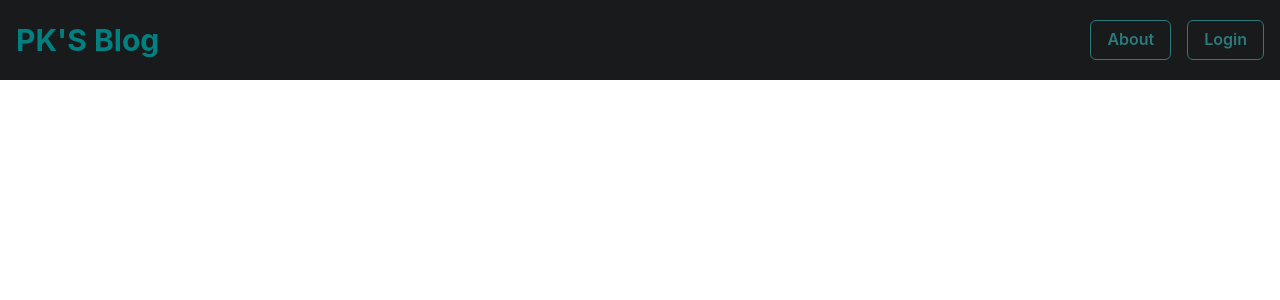
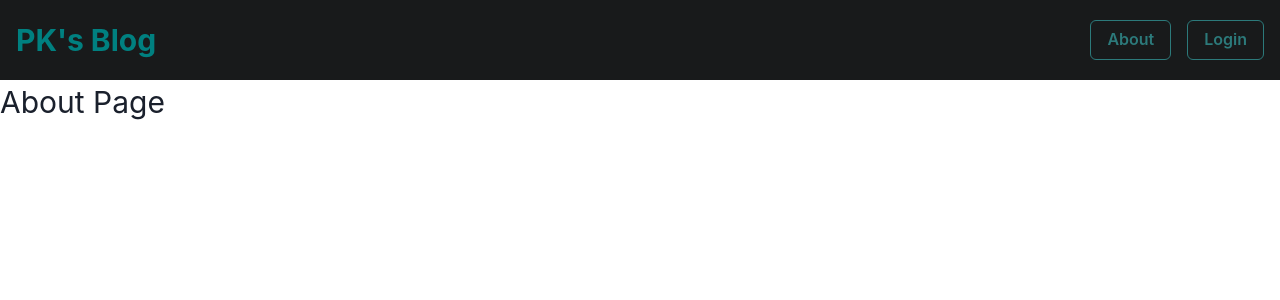
Before and after one commit to karthicbz/blog-frontend, a React (Create React App) app: page /about in a window 1280 px wide. Shown: the top 300 px of the page. Built offline with nearby package versions, Linux system fonts and the light colour scheme.

Commit message:
make route for all components

```diff
--- /dev/null
+++ b/src/components/AboutPage.jsx
@@ -0,0 +1,9 @@
+import { Text } from "@chakra-ui/react";
+
+const AboutPage = ()=>{
+    return(
+        <Text fontSize="3xl">About Page</Text>
+    );
+}
+
+export {AboutPage};
--- /dev/null
+++ b/src/components/LoginPage.jsx
@@ -0,0 +1,9 @@
+import { Text } from "@chakra-ui/react";
+
+const LoginPage = ()=>{
+    return(
+        <Text fontSize="3xl">Login Page</Text>
+    );
+}
+
+export {LoginPage};
--- a/src/components/Navbar.jsx
+++ b/src/components/Navbar.jsx
@@ -1,6 +1,8 @@
 import styled from "@emotion/styled";
 import { Heading } from "@chakra-ui/react";
 import { Button } from "@chakra-ui/react";
+import { Link } from "react-router-dom";
+
 
 const Nav = styled.nav`
     height: 80px;
@@ -24,11 +26,11 @@ const NavBar = ()=>{
     return(
         <Nav>
             <Heading as="h3" size="lg" color="teal">
-                <a href="#">PK'S Blog</a>
+                <Link to={"/"}>PK's Blog</Link>
             </Heading>
             <FlexUL>
-                <Button colorScheme="teal" variant="outline">About</Button>
-                <Button colorScheme="teal" variant="outline">Login</Button>
+                <Button colorScheme="teal" variant="outline"><Link to={"/about"}>About</Link></Button>
+                <Button colorScheme="teal" variant="outline"><Link to={"/login"}>Login</Link></Button>
             </FlexUL>
         </Nav>
     );
--- a/src/components/Router.jsx
+++ b/src/components/Router.jsx
@@ -1,6 +1,8 @@
 import { BrowserRouter, Routes, Route } from "react-router-dom";
 import { NavBar } from "./Navbar";
 import { Mainpage } from "./Mainpage";
+import { LoginPage } from "./LoginPage";
+import { AboutPage } from "./AboutPage";
 
 const Router = ()=>{
     return(
@@ -8,6 +10,8 @@ const Router = ()=>{
             <NavBar/>
             <Routes>
                 <Route path="/" element={<Mainpage/>}/>
+                <Route path="/about" element={<AboutPage/>}/>
+                <Route path="/login" element={<LoginPage/>}/>
             </Routes>
         </BrowserRouter>
     );
```
